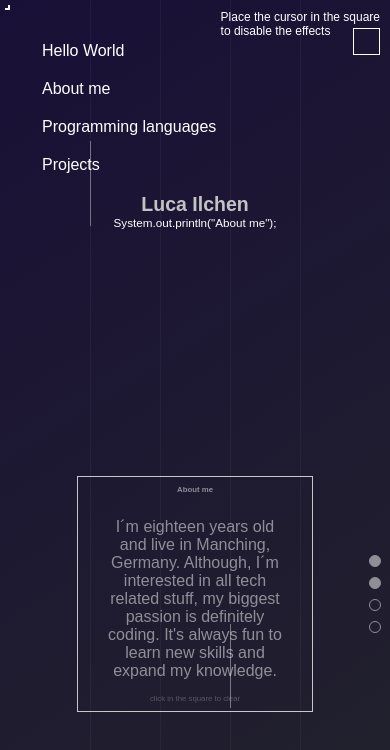
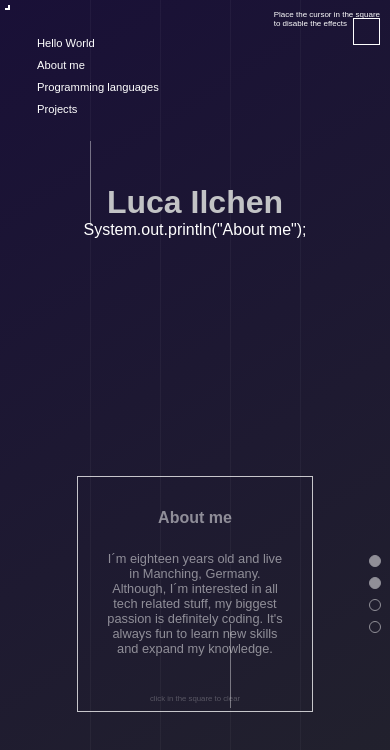
Before and after one commit to Lucadmin/Lucadmin.github.io, a plain HTML site: page index.html in a window 390 px wide. Both pictures are taken after a click on the item "About me". Drawn offline with Linux system fonts and the light colour scheme; a web font is replaced by a local one.

Commit message:
Einiges verbessert
Signed-off-by: Lucadmin <luca.account@gmx.de>

```diff
--- a/script.js
+++ b/script.js
@@ -48,6 +48,22 @@ function main() {
         if (event.deltaY < 0) {
             jumpToSection(currentSection - 1);
         }
+    });
+
+    window.addEventListener('swiped-left', function (e) {
+        jumpToSection(currentSection + 1);
+    });
+
+    window.addEventListener('swiped-right', function (e) {
+        jumpToSection(currentSection - 1);
+    });
+
+    window.addEventListener('swiped-up', function (e) {
+        jumpToSection(currentSection + 1);
+    });
+
+    window.addEventListener('swiped-down', function (e) {
+        jumpToSection(currentSection - 1);
     });
 
     fitOctagon();
--- a/style.css
+++ b/style.css
@@ -147,6 +147,7 @@ main {
 
 .nav-bar li {
     padding: 10px;
+    font-size: 1rem;
 }
 
 .nav-bar {
@@ -446,6 +447,11 @@ main {
         height: 50%;
     }
 
+    .nav-bar li {
+        font-size: 0.7rem;
+        padding: 5px;
+    }
+
     #right-area {
         position: absolute;
         bottom: 0;
@@ -454,6 +460,10 @@ main {
         margin-left: auto;
         margin-right: auto;
         margin-bottom: 10%;
+    }
+
+    #cursor-storage-area p {
+        font-size: 0.5rem;
     }
 
     .square {
@@ -470,10 +480,22 @@ main {
     }
 
     #main-header {
-        font-size: 5vw;
+        font-size: 2rem;
     }
 
     #subtext {
-        font-size: 3vw;
+        font-size: 1rem;
+    }
+
+    #section-me p {
+        font-size: 0.8rem;
+    }
+
+    #section-me h1 {
+        font-size: 1rem;
+    }
+
+    #section-programming-languages p {
+        font-size: 0.8rem;
     }
 }
```
